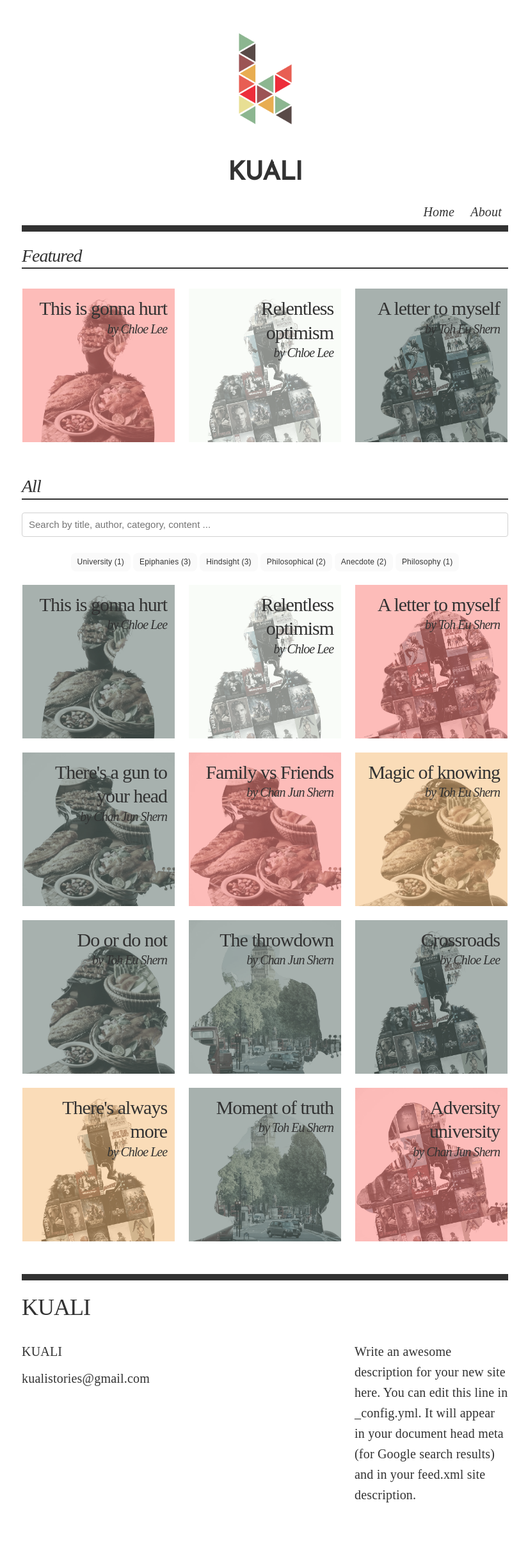
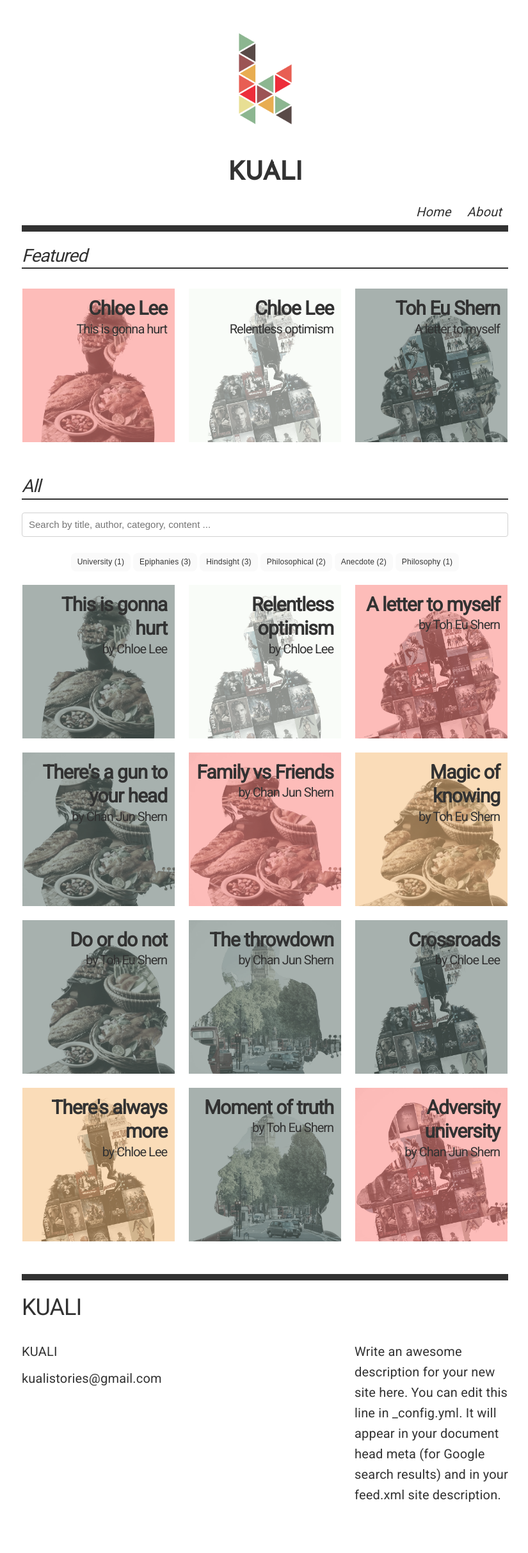
Before and after one commit to kualistories/kuali-website, a Jekyll site: the page built from index.html, in a window 1280 px wide. Shown: the whole page at 64% size, without its empty margins (226-1051 px from the left). Built offline with Jekyll 4.4.1, drawn with Linux system fonts in a browser that asks for light colours; comment, search, counter and statistics services are not loaded.

Commit message:
Change to sans-serif, trial author-first preview emphasis

```diff
--- a/_includes/head.html
+++ b/_includes/head.html
@@ -12,6 +12,7 @@
     <link rel="stylesheet" href="{{ "/css/main.css" | prepend: site.baseurl }}">
     <link href="https://fonts.googleapis.com/css?family=Josefin+Sans" rel="stylesheet">
     <link href="https://fonts.googleapis.com/css?family=Vollkorn" rel="stylesheet">
+    <link href="https://fonts.googleapis.com/css?family=Roboto" rel="stylesheet">
 
     <!-- Simple-Jekyll-Search -->
     <script src="https://unpkg.com/simple-jekyll-search@1.5.0/dest/simple-jekyll-search.min.js"></script>
--- a/_includes/preview.html
+++ b/_includes/preview.html
@@ -21,8 +21,8 @@
                 </div>
                 <!-- Title -->
                 <div class="panel-info">
-                    <h2><span>{{ post.title }}</span></h2>
-                    <h3><span><em>by {{ post.author }}</em></span></h3>
+                    <h2><span>{{ post.author }}</span></h2>
+                    <h3><span>{{ post.title }}</span></h3>
                     <!-- <p class="excerpt">{{ post.content | strip_html | truncatewords: 15 }}</p> -->
                 </div>
             </a>
@@ -78,7 +78,7 @@
                 <!-- Title -->
                 <div class="panel-info">
                     <h2><span>{{ post.title }}</span></h2>
-                    <h3><span><em>by {{ post.author }}</em></span></h3>
+                    <h3><span>by {{ post.author }}</span></h3>
                     <!-- <p class="excerpt">{{ post.content | strip_html | truncatewords: 15 }}</p> -->
                 </div>
             </a>
--- a/_sass/_layout.scss
+++ b/_sass/_layout.scss
@@ -130,19 +130,19 @@
 }
 
 .panel-info {
-    font-family: serif;
+    font-family: 'Roboto', sans-serif;
     text-align: right;
     position: absolute;
     top: 0;
     right: 0;
     padding: 5%;
-    font-family: serif;
     color: rgba(50,50,50,1);
     // span {
     //     background-color:;
     // }
     h2 {
         font-size: 3rem;
+        font-weight: bold;
         margin: 0px;
     }
     h3 {
@@ -174,7 +174,7 @@
 }
 
 body {
-    font-family: serif;
+    font-family: 'Roboto', sans-serif;
     font-size: 2rem;
     color: rgba(50,50,50,1);
 }
```
Also changed, not shown: 16 other files.
